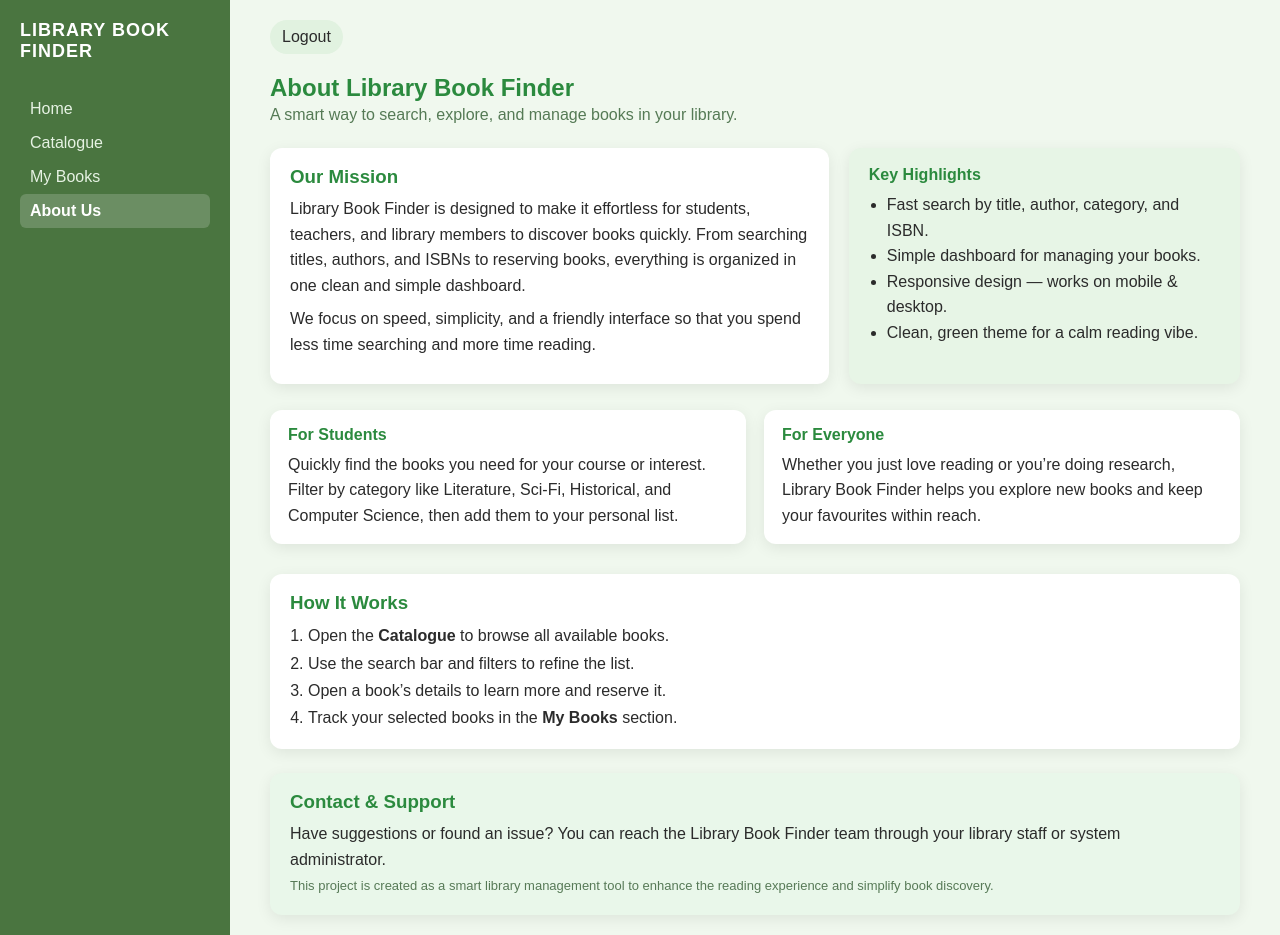
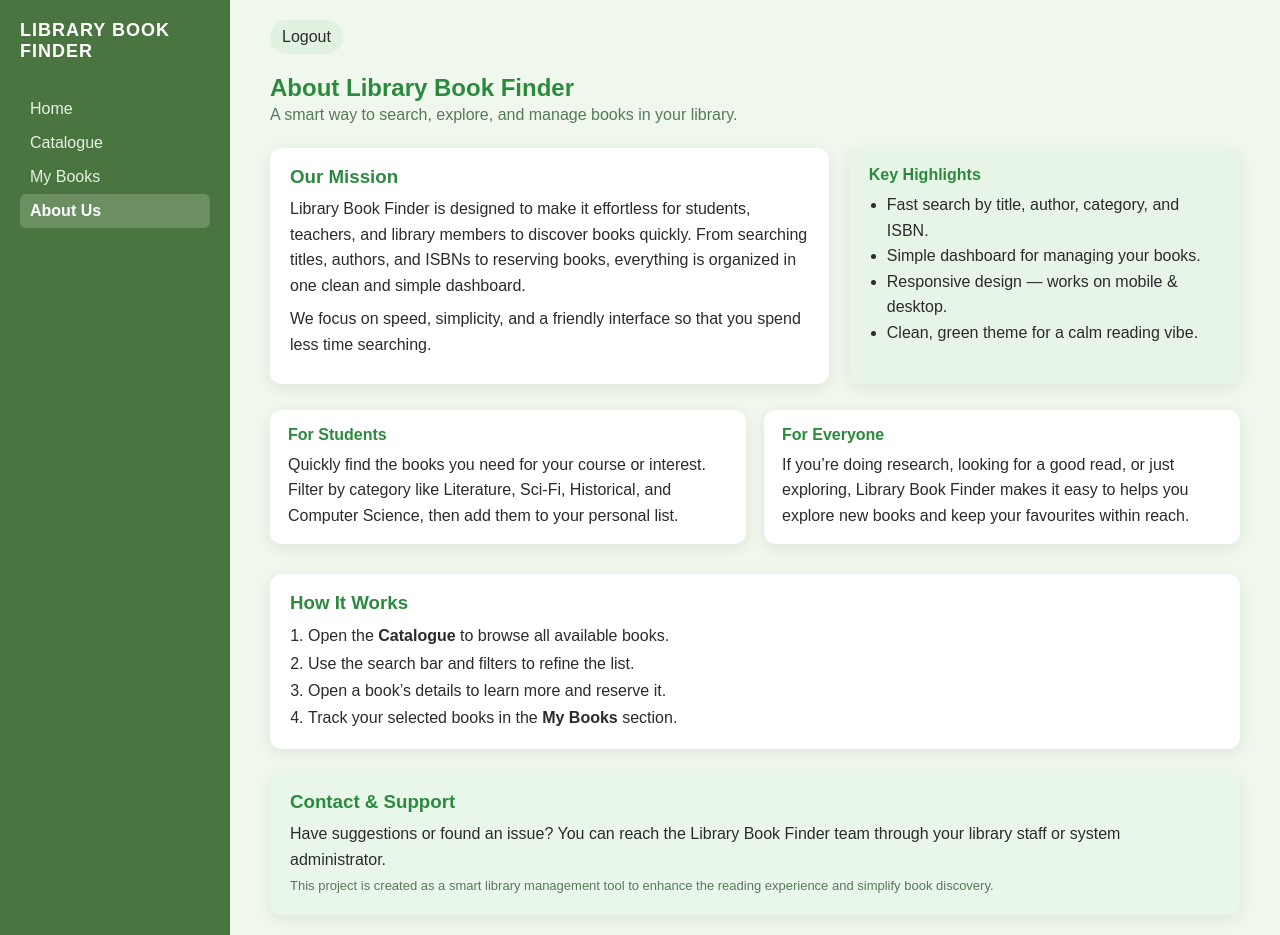
Before and after one commit to AbhishekCodes0615/Libary-book-finder, a Flask app: page /aboutus in a window 1280 px wide. Run offline with Flask 3, Linux system fonts and the light colour scheme; some libraries are stand-ins or nearby versions.

Commit message:
add changes

```diff
--- a/templates/aboutus.html
+++ b/templates/aboutus.html
@@ -54,7 +54,7 @@
         </p>
         <p>
           We focus on speed, simplicity, and a friendly interface so that
-          you spend less time searching and more time reading.
+          you spend less time searching.
         </p>
       </div>
       <div class="hero-box">
@@ -81,9 +81,10 @@
       <div class="about-card">
         <h4>For Everyone</h4>
         <p>
-          Whether you just love reading or you’re doing research,
-          Library Book Finder helps you explore new books and
-          keep your favourites within reach.
+          If you’re doing research, looking for a good read, or
+          just exploring, Library Book Finder makes it easy to
+          helps you explore new books and keep your favourites
+          within reach.
         </p>
       </div>
     </section>
```
